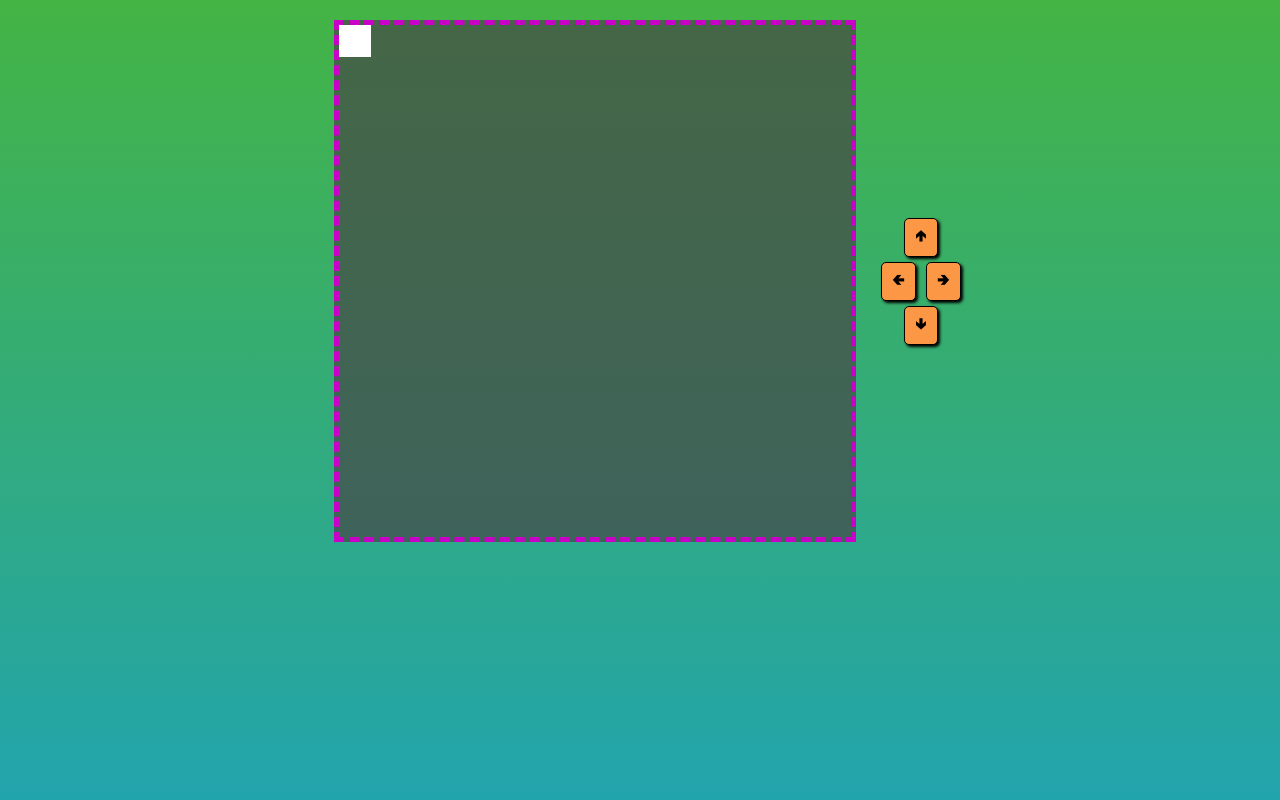
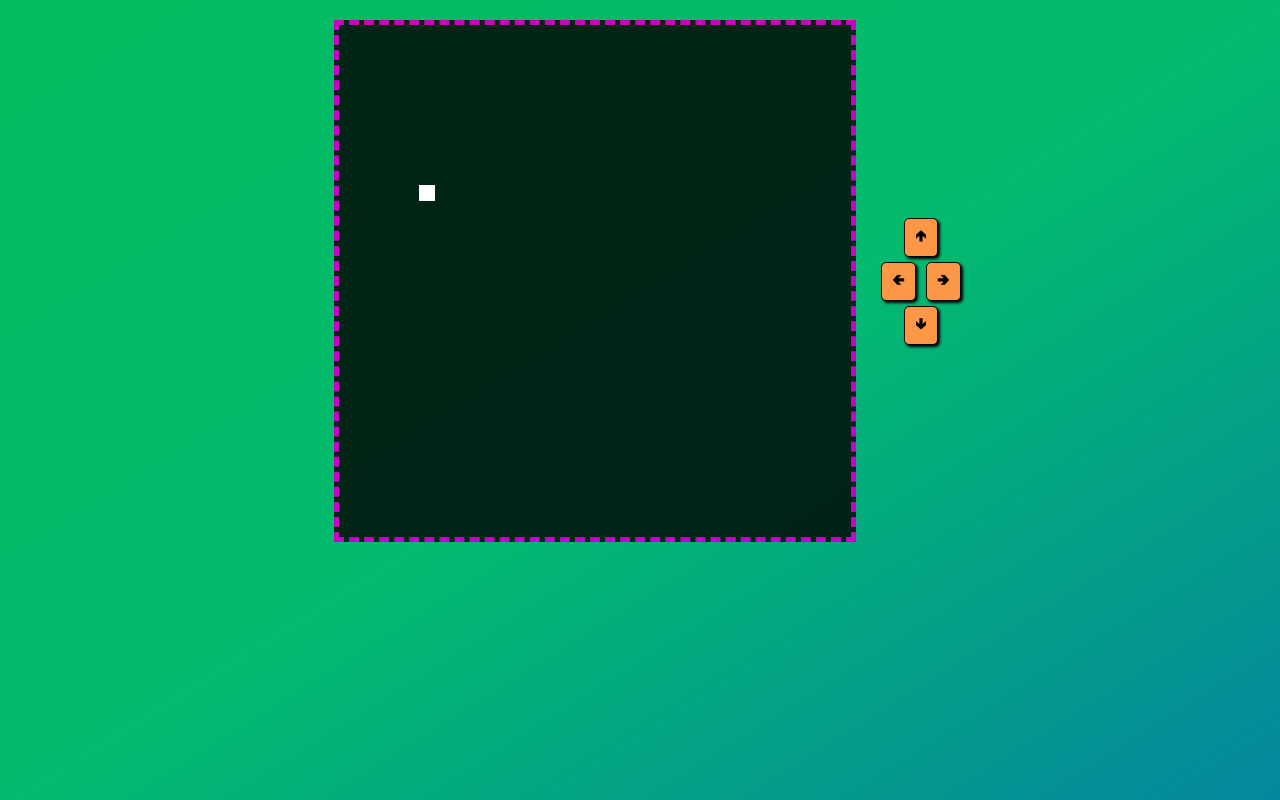
Before and after one commit to godsy07/react-game, a React (Create React App) app: page / in a window 1280 px wide. Built offline with nearby package versions, Linux system fonts and the light colour scheme.

Commit message:
Styling changes

```diff
--- a/src/App.js
+++ b/src/App.js
@@ -6,9 +6,10 @@ import PlayAreaContainer from "./play-area/PlayAreaContainer";
 const App = () => {
   const refBlock = useRef(null);
   const playAreaWidth = 512; // for setting up height and width of PlayAreaContainer dynamically
-  const blockWidth = 32; // for initial width of block (must be a factor of playAreaWidth value)
-  const [leftPosition, setLeftPosition] = useState(0); // left position in absolute
-  const [topPosition, setTopPosition] = useState(0); // top position in absolute
+  const blockWidth = 16; // for initial width of block (must be a factor of playAreaWidth value)
+  const blockHeight = 16; // for initial height of block (must be a factor of playAreaWidth value)
+  const [leftPosition, setLeftPosition] = useState(80); // left position in absolute
+  const [topPosition, setTopPosition] = useState(160); // top position in absolute
   const handleClick = (direction, e) => {
     switch (direction) {
       case "up":
@@ -46,6 +47,7 @@ const App = () => {
       <PlayAreaContainer
         playAreaWidth={playAreaWidth}
         blockWidth={blockWidth}
+        blockHeight={blockHeight}
         leftPosition={leftPosition}
         topPosition={topPosition}
         ref={refBlock}
--- a/src/index.css
+++ b/src/index.css
@@ -12,7 +12,20 @@ body {
   min-height: 100vh;
   width: 100vw;
   box-sizing: border-box;
-  background: linear-gradient(rgb(68, 180, 68), rgb(34, 164, 173));
+  background: linear-gradient(
+    to left top,
+    /* rgb(130, 67, 248), */ rgb(4, 135, 158),
+    rgb(3, 187, 110),
+    rgb(3, 187, 95)
+  );
+  /* background: linear-gradient(
+   to left top,
+    rgb(130, 67, 248),
+    rgb(1, 181, 212),
+    rgb(2, 252, 148),
+    rgb(3, 187, 95)
+  ); */
+  /* background: linear-gradient(rgb(68, 180, 68), rgb(34, 164, 173)); */
 }
 
 code {
--- a/src/play-area-blocks/PlayAreaBlocks.jsx
+++ b/src/play-area-blocks/PlayAreaBlocks.jsx
@@ -1,8 +1,25 @@
 import React, { forwardRef } from "react";
 import "./play-area-blocks.styles.css";
 
-const PlayAreaBlocks = (ref) => {
-  return <div ref={ref} className='play-area-block'></div>;
+const PlayAreaBlocks = (
+  { leftPosition, topPosition, blockHeight, blockWidth },
+  ref
+) => {
+  return (
+    <div
+      ref={ref}
+      // style={{ position: "absolute", top: "10px", right: "10px" }}
+      style={{
+        position: "absolute",
+        left: `${leftPosition}px`,
+        top: `${topPosition}px`,
+        height: `${blockHeight}px`,
+        width: `${blockWidth}px`,
+        transition: "all 0.2s ease-in",
+      }}
+      className='play-area-block'
+    ></div>
+  );
 };
 
 export default forwardRef(PlayAreaBlocks);
--- a/src/play-area-blocks/play-area-blocks.styles.css
+++ b/src/play-area-blocks/play-area-blocks.styles.css
@@ -1,7 +1,11 @@
 .play-area-block {
   display: absolute;
   background-color: #fff;
+  /* background-color: rgb(100, 100, 100); */
 
   height: 32px;
   width: 32px;
+
+  /* border: 1px solid #000; */
+  /* border-radius: 10px; */
 }
--- a/src/play-area/PlayAreaContainer.jsx
+++ b/src/play-area/PlayAreaContainer.jsx
@@ -1,11 +1,9 @@
 import React, { forwardRef } from "react";
+import PlayAreaBlocks from "../play-area-blocks/PlayAreaBlocks";
 
 import "./play-area-container.styles.css";
 
-const PlayAreaContainer = (
-  { playAreaWidth, blockWidth, leftPosition, topPosition },
-  ref
-) => {
+const PlayAreaContainer = ({ playAreaWidth, ...otherProps }, ref) => {
   return (
     <div
       className='play-area'
@@ -15,19 +13,7 @@ const PlayAreaContainer = (
         width: `${playAreaWidth}px`,
       }}
     >
-      <div
-        ref={ref}
-        // style={{ position: "absolute", top: "10px", right: "10px" }}
-        style={{
-          position: "absolute",
-          left: `${leftPosition}px`,
-          top: `${topPosition}px`,
-          height: `${blockWidth}px`,
-          width: `${blockWidth}px`,
-          transition: "all 0.2s ease-in",
-        }}
-        className='play-area-block'
-      ></div>
+      <PlayAreaBlocks {...otherProps} />
     </div>
   );
 };
--- a/src/play-area/play-area-container.styles.css
+++ b/src/play-area/play-area-container.styles.css
@@ -3,28 +3,12 @@
   display: flex;
   margin: 20px;
 
-  /* height: 512px;
-  width: 512px; */
-
-  background-color: rgba(70, 70, 70, 0.7);
+  /* background-color: rgb(255, 255, 255, 0.2); */
+  background-color: rgba(0, 0, 0, 0.8);
   border: 5px solid rgb(200, 0, 200);
   /* border-style: double; */
   /* border-style: dotted; */
   border-style: dashed;
+
+  /* box-shadow: 1px 1px 20px #000; */
 }
-/*
-.play-area div:nth-child(even) {
-  background-color: rgb(100, 100, 100);
-}
-
-.play-area div:nth-child(odd) {
-  background-color: rgb(0, 0, 0);
-} */
-
-.play-area-block {
-  display: absolute;
-  background-color: #fff;
-
-  /* height: 4px;
-  width: 4px; */
-}
```
